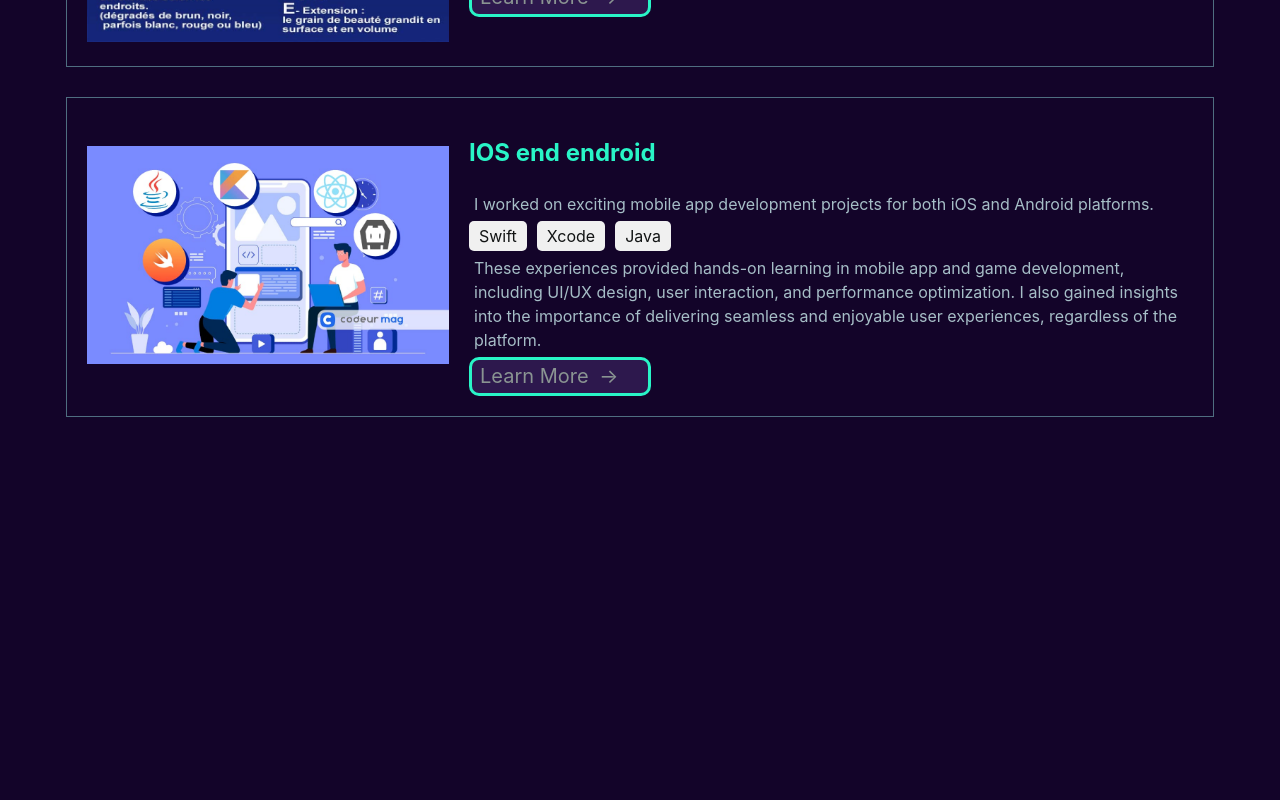
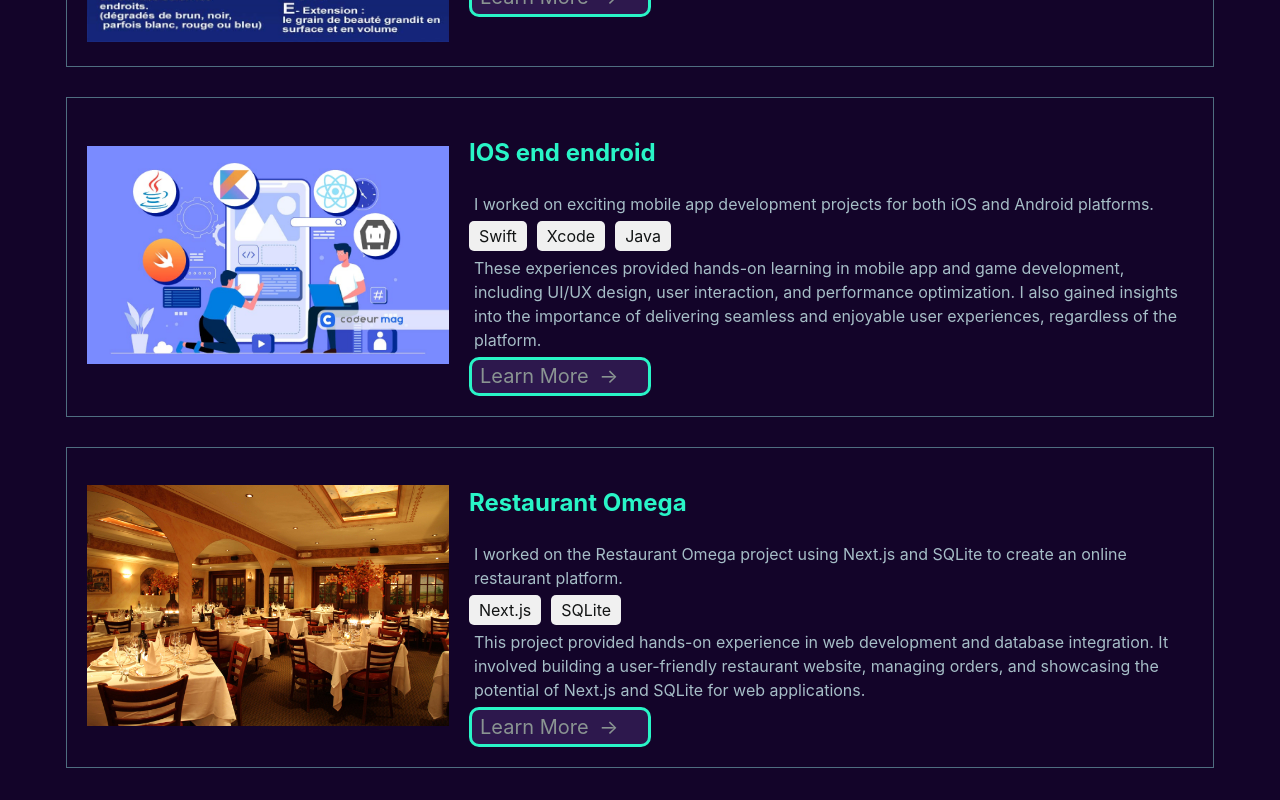
Before and after one commit to 1HassanAbdiG/portfolioHas, a React (Create React App) app: page /project in a window 1280 px wide. Shown: the part 1241-2041 px from the top of the page. Before the commit the page ends 1690 px from the top, so only its background shows below. Built offline with nearby package versions, Linux system fonts and the light colour scheme; the HTML template or start-up script is replaced by a standard one.

Commit message:
ajout lien resto

```diff
--- a/src/pages/contact.css
+++ b/src/pages/contact.css
@@ -110,7 +110,19 @@ button {
   border-radius: 50px;
   box-shadow: 4px 8px #29f5c7, -1em 2em #140a34;
 }
+.linkedin{
+  display: flex;
+  justify-content:flex-start;
+  align-items: center;
 
+}
+.linkedin a{
+  display: flex;
+  justify-content: center;
+  align-items: center;
+  color: #8d9392;
+
+}
 
 @media screen and (max-width:1000px) {
   .conteneur1 {
--- a/src/pages/contact.jsx
+++ b/src/pages/contact.jsx
@@ -176,9 +176,9 @@ export default function Contact() {
                         </span>{" "}
                         Ottawa,
                     </p>
-                    <p>
-                        <a href="YOUR_LINKEDIN_PROFILE_URL_HERE">
-                            <img src={linkldn} alt="LinkedIn Profile" /> <spam> Add my LinkedIn link</spam>
+                    <p className="linkedin">
+                        <a href="https://github.com/dashboard">
+                            <img src={linkldn} alt="LinkedIn Profile" /> <spam> My LinkedIn </spam>
 
                         </a>
                     </p>
--- a/src/pages/project.jsx
+++ b/src/pages/project.jsx
@@ -12,6 +12,8 @@ import myPhoto from "../imges/R.jpeg";
 import survey from "../imges/web.jpg";
 import desktop from "../imges/photoInfor.jpg";
 import moblie from "../imges/developpement-mobile.jpg";
+import resto from "../imges/resto.jpg";
+
 
 function CustomTabPanel(props) {
   const { children, value, index, ...other } = props;
@@ -167,6 +169,29 @@ export default function Project() {
         </div>
 
       </section>
+      <section className={styles.projectpage}>
+        <div className={styles.projectimage}>
+          <img src={resto} alt="Project" />
+        </div>
+        <div className={styles.projectdescription}>
+          <h2 id="RestaurantOmega">Restaurant Omega</h2> {/* Changement du nom du projet */}
+          <div className={styles.projectInfo}>
+            <p className={styles.openingStatement}>
+              I worked on the Restaurant Omega project using Next.js and SQLite to create an online restaurant platform.
+            </p>
+            <div className={styles.tools}>
+              <div className={styles.toolItem}>Next.js</div> {/* Modification des outils utilisés */}
+              <div className={styles.toolItem}>SQLite</div>
+            </div>
+            <p className={styles.projectImpact}>
+              This project provided hands-on experience in web development and database integration. It involved building a user-friendly restaurant website, managing orders, and showcasing the potential of Next.js and SQLite for web applications.
+            </p>
+          </div>
+          <a href="https://restoomega.netlify.app/" className={styles.button}>Learn More&nbsp;</a>
+        </div>
+      </section>
+
+
 
 
     </div>
```
Also changed, not shown: src/imges/resto.jpg (added). Lines whose indentation alone changed are shown as unchanged.
